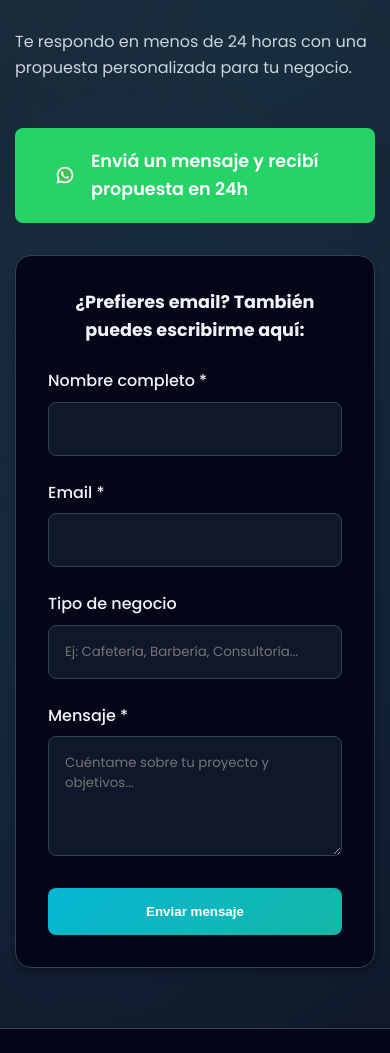
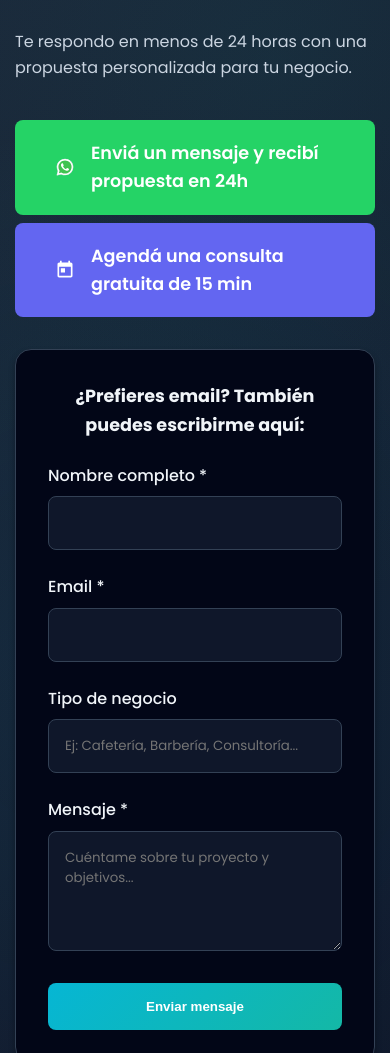
Before and after one commit to cerros777/myportfolio, a plain HTML site: page index.html in a window 390 px wide. Shown: the part 6540-7593 px from the top of the page. Drawn offline with nearby package versions, Linux system fonts and the light colour scheme.

Commit message:
Add: Whatsapp&Calendly

```diff
--- a/index.html
+++ b/index.html
@@ -872,6 +872,32 @@
              box-shadow: 0 10px 25px rgba(37, 211, 102, 0.3);
          }
 
+         .calendly-btn {
+             display: inline-flex;
+             align-items: center;
+             gap: 0.5rem;
+             background: #6366f1;
+             color: white;
+             padding: 1.2rem 2.5rem;
+             border-radius: 8px;
+             text-decoration: none;
+             font-weight: 600;
+             margin-top: 1rem;
+             margin-left: 1rem;
+             transition: all 0.3s ease;
+             font-size: 1.1rem;
+         }
+
+         .calendly-btn svg {
+             flex-shrink: 0;
+         }
+
+         .calendly-btn:hover {
+             background: #4f46e5;
+             transform: translateY(-3px) scale(1.02);
+             box-shadow: 0 10px 25px rgba(99, 102, 241, 0.3);
+         }
+
                  /* Floating WhatsApp Button */
          .floating-whatsapp {
              position: fixed;
@@ -1000,6 +1026,14 @@
                  width: 50px;
                  height: 50px;
                  font-size: 1.2rem;
+             }
+
+             .whatsapp-btn,
+             .calendly-btn {
+                 margin-left: 0;
+                 margin-top: 0.5rem;
+                 width: 100%;
+                 justify-content: center;
              }
          }
 
@@ -1076,7 +1110,7 @@
                 <p class="hero-subtitle">Especial para emprendedores, cafeterías, consultores y pymes salvadoreñas sin presencia digital.</p>
                                  <p class="hero-authority"></p>
                  <p class="hero-price">Desde $79 según el tipo de negocio. Respuesta en menos de 24h.</p>
-                 <a href="https://wa.me/503XXXXXXXX?text=Hola%20Daniel,%20quiero%20mi%20landing%20en%20línea%20ya" class="cta-button" target="_blank">🚀 Quiero mi landing en línea ya</a>
+                 <a href="https://wa.me/50378880769?text=Hola%20Daniel,%20quiero%20mi%20landing%20en%20línea%20ya" class="cta-button" target="_blank">🚀 Quiero mi landing en línea ya</a>
                  <p class="hero-trust">✅ +10 negocios locales ya confiaron. Respuesta < 24h.</p>
             </div>
         </div>
@@ -1252,7 +1286,7 @@
                      <p>No dejes que tu competencia te gane en el mundo digital. Una landing page profesional puede ser la diferencia entre crecer o quedarte atrás.</p>
                      <p>Te respondo en menos de 24 horas con una propuesta personalizada para tu negocio.</p>
 
-                     <a href="https://wa.me/503XXXXXXXX?text=Hola%20Daniel,%20quiero%20mi%20landing%20en%20línea%20ya" class="whatsapp-btn" target="_blank">
+                     <a href="https://wa.me/50378880769?text=Hola%20Daniel,%20quiero%20mi%20landing%20en%20línea%20ya" class="whatsapp-btn" target="_blank">
                          <svg xmlns="http://www.w3.org/2000/svg" width="20" height="20" viewBox="0 0 48 48" style="margin-right: 8px;">
                              <path fill="#fff" d="M4.868,43.303l2.694-9.835C5.9,30.59,5.026,27.324,5.027,23.979C5.032,13.514,13.548,5,24.014,5c5.079,0.002,9.845,1.979,13.43,5.566c3.584,3.588,5.558,8.356,5.556,13.428c-0.004,10.465-8.522,18.98-18.986,18.98c-0.001,0,0,0,0,0h-0.008c-3.177-0.001-6.3-0.798-9.073-2.311L4.868,43.303z"></path>
                              <path fill="#fff" d="M4.868,43.803c-0.132,0-0.26-0.052-0.355-0.148c-0.125-0.127-0.174-0.312-0.127-0.483l2.639-9.636c-1.636-2.906-2.499-6.206-2.497-9.556C4.532,13.238,13.273,4.5,24.014,4.5c5.21,0.002,10.105,2.031,13.784,5.713c3.679,3.683,5.704,8.577,5.702,13.781c-0.004,10.741-8.746,19.48-19.486,19.48c-3.189-0.001-6.344-0.788-9.144-2.277l-9.875,2.589C4.953,43.798,4.911,43.803,4.868,43.803z"></path>
@@ -1262,6 +1296,13 @@
                          </svg>
                          Enviá un mensaje y recibí propuesta en 24h
                      </a>
+
+                     <a href="https://calendly.com/cerros384/30min" class="calendly-btn" target="_blank">
+                         <svg xmlns="http://www.w3.org/2000/svg" width="20" height="20" viewBox="0 0 24 24" style="margin-right: 8px;">
+                             <path fill="#fff" d="M19 3h-1V1h-2v2H8V1H6v2H5c-1.1 0-2 .9-2 2v14c0 1.1.9 2 2 2h14c1.1 0 2-.9 2-2V5c0-1.1-.9-2-2-2zm0 16H5V8h14v11zM7 10h5v5H7z"/>
+                         </svg>
+                         Agendá una consulta gratuita de 15 min
+                     </a>
                  </div>
 
                  <div class="contact-form">
@@ -1295,7 +1336,7 @@
     </section>
 
     <!-- Floating WhatsApp Button -->
-    <a href="https://wa.me/503XXXXXXXX?text=Hola%20Daniel,%20quiero%20mi%20landing%20en%20línea%20ya" class="floating-whatsapp" target="_blank">
+    <a href="https://wa.me/50378880769?text=Hola%20Daniel,%20quiero%20mi%20landing%20en%20línea%20ya" class="floating-whatsapp" target="_blank">
         <svg xmlns="http://www.w3.org/2000/svg" width="24" height="24" viewBox="0 0 48 48">
             <path fill="#fff" d="M4.868,43.303l2.694-9.835C5.9,30.59,5.026,27.324,5.027,23.979C5.032,13.514,13.548,5,24.014,5c5.079,0.002,9.845,1.979,13.43,5.566c3.584,3.588,5.558,8.356,5.556,13.428c-0.004,10.465-8.522,18.98-18.986,18.98c-0.001,0,0,0,0,0h-0.008c-3.177-0.001-6.3-0.798-9.073-2.311L4.868,43.303z"></path>
             <path fill="#fff" d="M4.868,43.803c-0.132,0-0.26-0.052-0.355-0.148c-0.125-0.127-0.174-0.312-0.127-0.483l2.639-9.636c-1.636-2.906-2.499-6.206-2.497-9.556C4.532,13.238,13.273,4.5,24.014,4.5c5.21,0.002,10.105,2.031,13.784,5.713c3.679,3.683,5.704,8.577,5.702,13.781c-0.004,10.741-8.746,19.48-19.486,19.48c-3.189-0.001-6.344-0.788-9.144-2.277l-9.875,2.589C4.953,43.798,4.911,43.803,4.868,43.803z"></path>
@@ -1315,7 +1356,7 @@
 
                                  <ul class="footer-links">
                      <li><a href="https://instagram.com/danielcerros" target="_blank">Instagram</a></li>
-                     <li><a href="https://wa.me/503XXXXXXXX" target="_blank">
+                     <li><a href="https://wa.me/50378880769" target="_blank">
                          <svg xmlns="http://www.w3.org/2000/svg" width="16" height="16" viewBox="0 0 48 48" style="vertical-align: middle; margin-right: 4px;">
                              <path fill="currentColor" d="M4.868,43.303l2.694-9.835C5.9,30.59,5.026,27.324,5.027,23.979C5.032,13.514,13.548,5,24.014,5c5.079,0.002,9.845,1.979,13.43,5.566c3.584,3.588,5.558,8.356,5.556,13.428c-0.004,10.465-8.522,18.98-18.986,18.98c-0.001,0,0,0,0,0h-0.008c-3.177-0.001-6.3-0.798-9.073-2.311L4.868,43.303z"></path>
                              <path fill="currentColor" d="M4.868,43.803c-0.132,0-0.26-0.052-0.355-0.148c-0.125-0.127-0.174-0.312-0.127-0.483l2.639-9.636c-1.636-2.906-2.499-6.206-2.497-9.556C4.532,13.238,13.273,4.5,24.014,4.5c5.21,0.002,10.105,2.031,13.784,5.713c3.679,3.683,5.704,8.577,5.702,13.781c-0.004,10.741-8.746,19.48-19.486,19.48c-3.189-0.001-6.344-0.788-9.144-2.277l-9.875,2.589C4.953,43.798,4.911,43.803,4.868,43.803z"></path>
@@ -1483,7 +1524,7 @@
                  // WhatsApp button functionality
          function openWhatsApp() {
              const message = encodeURIComponent('Hola Daniel, quiero mi landing en línea ya');
-             window.open(`https://wa.me/503XXXXXXXX?text=${message}`, '_blank');
+             window.open(`https://wa.me/50378880769?text=${message}`, '_blank');
          }
 
         // Add click event to WhatsApp buttons
```
